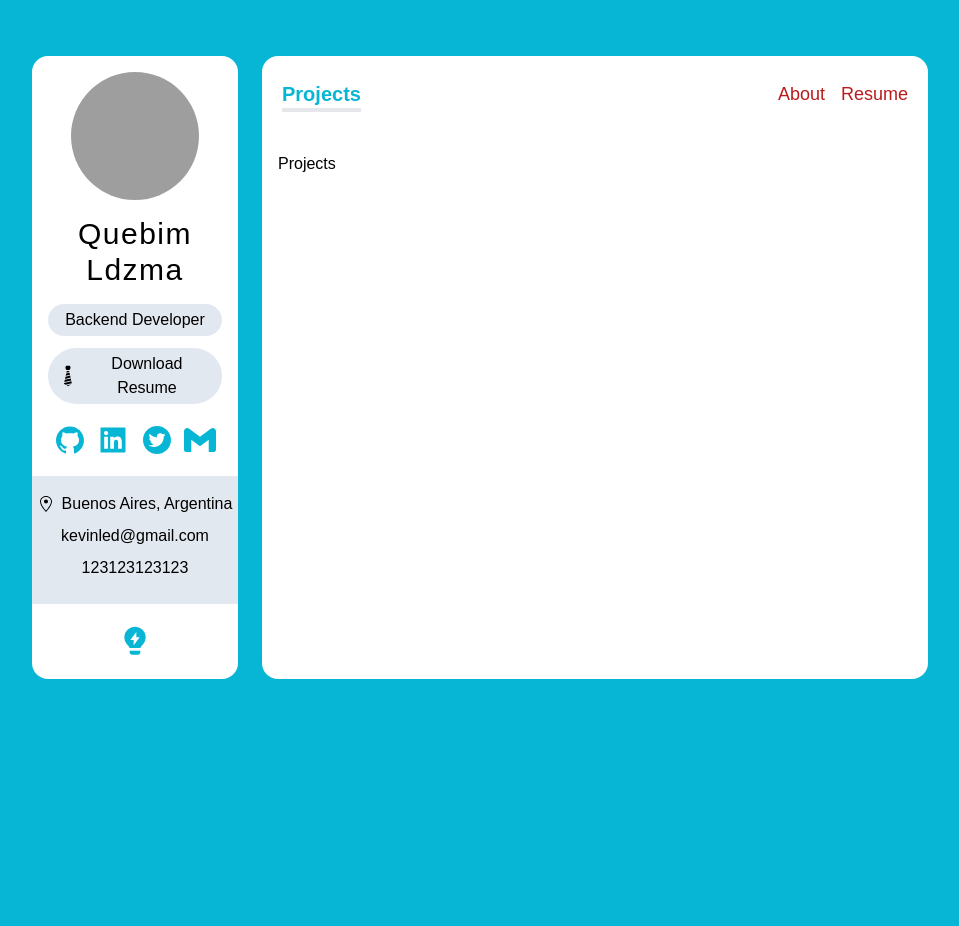
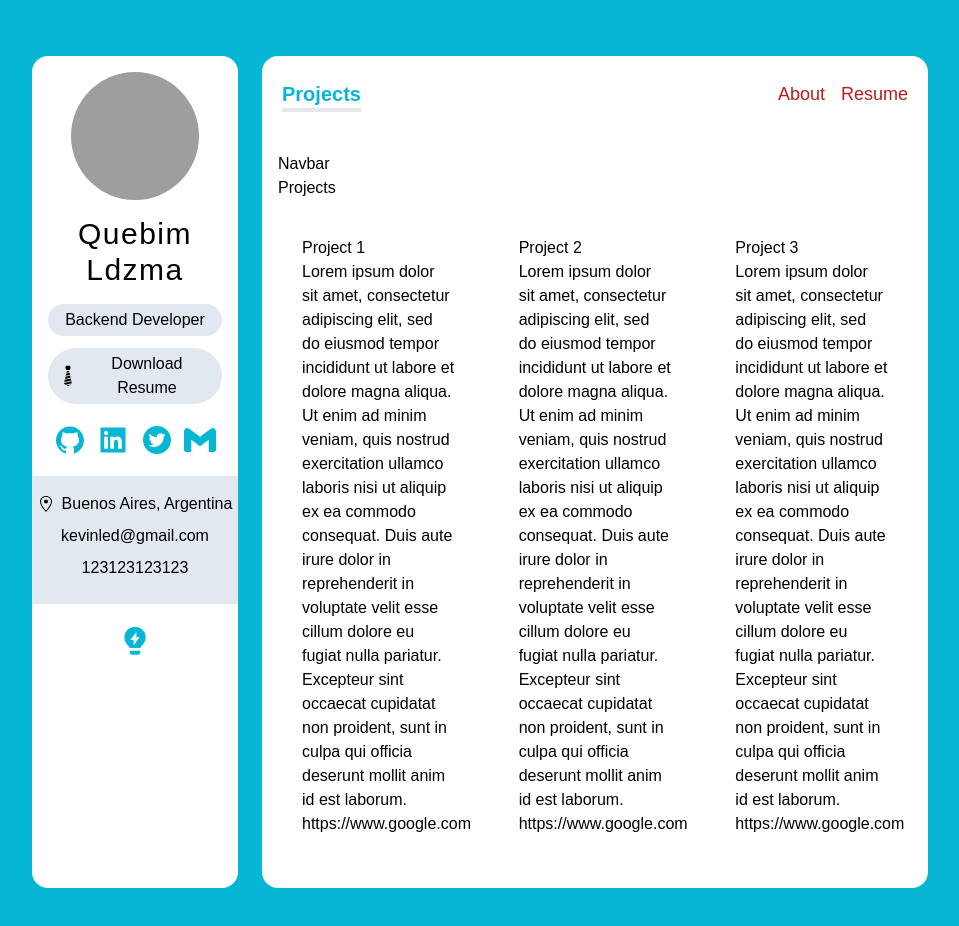
Before and after one commit to QU3B1M/next-portfolio-frontend, a Next.js app: page /projects in a window 1280 px wide. Shown: the top 926 px of the page, without its empty margins (160-1119 px from the left). Before the commit the page ends 800 px from the top, so only its background shows below. Built offline with nearby package versions, Linux system fonts and the light colour scheme; grey boxes are pictures that could not be loaded.

Commit message:
Project Component

```diff
--- /dev/null
+++ b/components/ProjectCard.tsx
@@ -0,0 +1,16 @@
+import { FunctionComponent } from "react";
+import { IProject } from "../types";
+
+const ProjectCard: FunctionComponent<{
+    project: IProject;
+}> = ({ project }) => {
+    return (
+        <div className="p-4">
+            <h2>{project.title}</h2>
+            <p>{project.description}</p>
+            <p>{project.deployed_url}</p>
+        </div>
+    );
+}
+
+export default ProjectCard;
--- a/data.ts
+++ b/data.ts
@@ -1,5 +1,8 @@
 import { RiAddCircleFill, RiComputerLine } from "react-icons/ri";
-import { IService, ISkill } from "./types";
+import { IProject, IService, ISkill } from "./types";
+
+
+// TODO: Replace this with real data source.
 
 export const services: IService[] = [
 	{
@@ -11,26 +14,21 @@ export const services: IService[] = [
 		title: "Web Development",
 		description: "I build web applications using the latest technologies and frameworks.",
 		Icon: RiComputerLine,
-
 	},
 	{
 		title: "Web Development",
 		description: "I build web applications using the latest technologies and frameworks.",
 		Icon: RiComputerLine,
-
 	},
 	{
 		title: "Web Development",
 		description: "I build web applications using the latest technologies and frameworks.",
 		Icon: RiComputerLine,
-
 	},
 	{
 		title: "Web Development",
 		description: "I build web applications using the latest technologies and frameworks.",
 		Icon: RiComputerLine,
-
-
 	},
 ];
 
@@ -89,3 +87,36 @@ export const tools: ISkill[] = [
 		Icon: RiAddCircleFill,
 	},
 ];
+
+export const projectList: IProject[] = [
+	{
+		title: "Project 1",
+		description:
+			"Lorem ipsum dolor sit amet, consectetur adipiscing elit, sed do eiusmod tempor incididunt ut labore et dolore magna aliqua. Ut enim ad minim veniam, quis nostrud exercitation ullamco laboris nisi ut aliquip ex ea commodo consequat. Duis aute irure dolor in reprehenderit in voluptate velit esse cillum dolore eu fugiat nulla pariatur. Excepteur sint occaecat cupidatat non proident, sunt in culpa qui officia deserunt mollit anim id est laborum.",
+		image_path: "/images/default.jpg",
+		deployed_url: "https://www.google.com",
+		github_link: "https://www.google.com",
+		category: "python",
+		technologies: ["python", "javascript", "typescript", "react", "nodejs", "golang"],
+	},
+	{
+		title: "Project 2",
+		description:
+			"Lorem ipsum dolor sit amet, consectetur adipiscing elit, sed do eiusmod tempor incididunt ut labore et dolore magna aliqua. Ut enim ad minim veniam, quis nostrud exercitation ullamco laboris nisi ut aliquip ex ea commodo consequat. Duis aute irure dolor in reprehenderit in voluptate velit esse cillum dolore eu fugiat nulla pariatur. Excepteur sint occaecat cupidatat non proident, sunt in culpa qui officia deserunt mollit anim id est laborum.",
+		image_path: "/images/default.jpg",
+		deployed_url: "https://www.google.com",
+		github_link: "https://www.google.com",
+		category: "python",
+		technologies: ["python", "javascript", "typescript", "react", "nodejs", "golang"],
+	},
+	{
+		title: "Project 3",
+		description:
+			"Lorem ipsum dolor sit amet, consectetur adipiscing elit, sed do eiusmod tempor incididunt ut labore et dolore magna aliqua. Ut enim ad minim veniam, quis nostrud exercitation ullamco laboris nisi ut aliquip ex ea commodo consequat. Duis aute irure dolor in reprehenderit in voluptate velit esse cillum dolore eu fugiat nulla pariatur. Excepteur sint occaecat cupidatat non proident, sunt in culpa qui officia deserunt mollit anim id est laborum.",
+		image_path: "/images/default.jpg",
+		deployed_url: "https://www.google.com",
+		github_link: "https://www.google.com",
+		category: "python",
+		technologies: ["python", "javascript", "typescript", "react", "nodejs", "golang"],
+	},
+];
--- a/pages/projects.tsx
+++ b/pages/projects.tsx
@@ -1,8 +1,19 @@
+import ProjectCard from "../components/ProjectCard";
+import { projectList } from "../data";
+
 const projects = () => {
-  return (
-	<div className="p-4">
-    <h1>Projects</h1>
-	</div>
-  );
+	return (
+		<div className="p-4">
+			<nav>Navbar</nav>
+			<h1>Projects</h1>
+			<div className="grid grid-cols-12 gap-4 my-3">
+				{projectList.map((project) => (
+					<div className="col-span-12 p-2 sm:col-span-6 lg:col-span-4">
+						<ProjectCard project={project} key={project.title} />
+					</div>
+				))}
+			</div>
+		</div>
+	);
 };
 export default projects;
```
Also changed, not shown: types.ts (+13 -0 lines), public/images/default.jpg (added).
